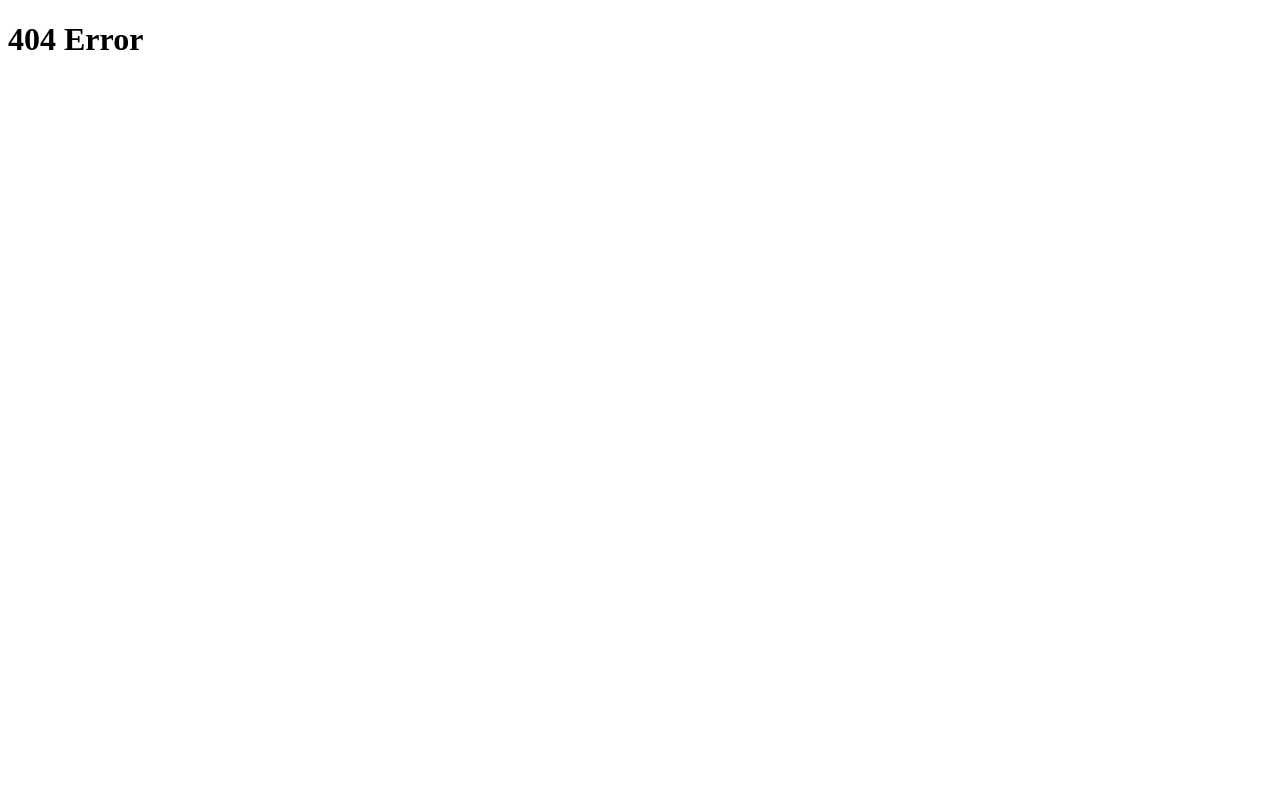
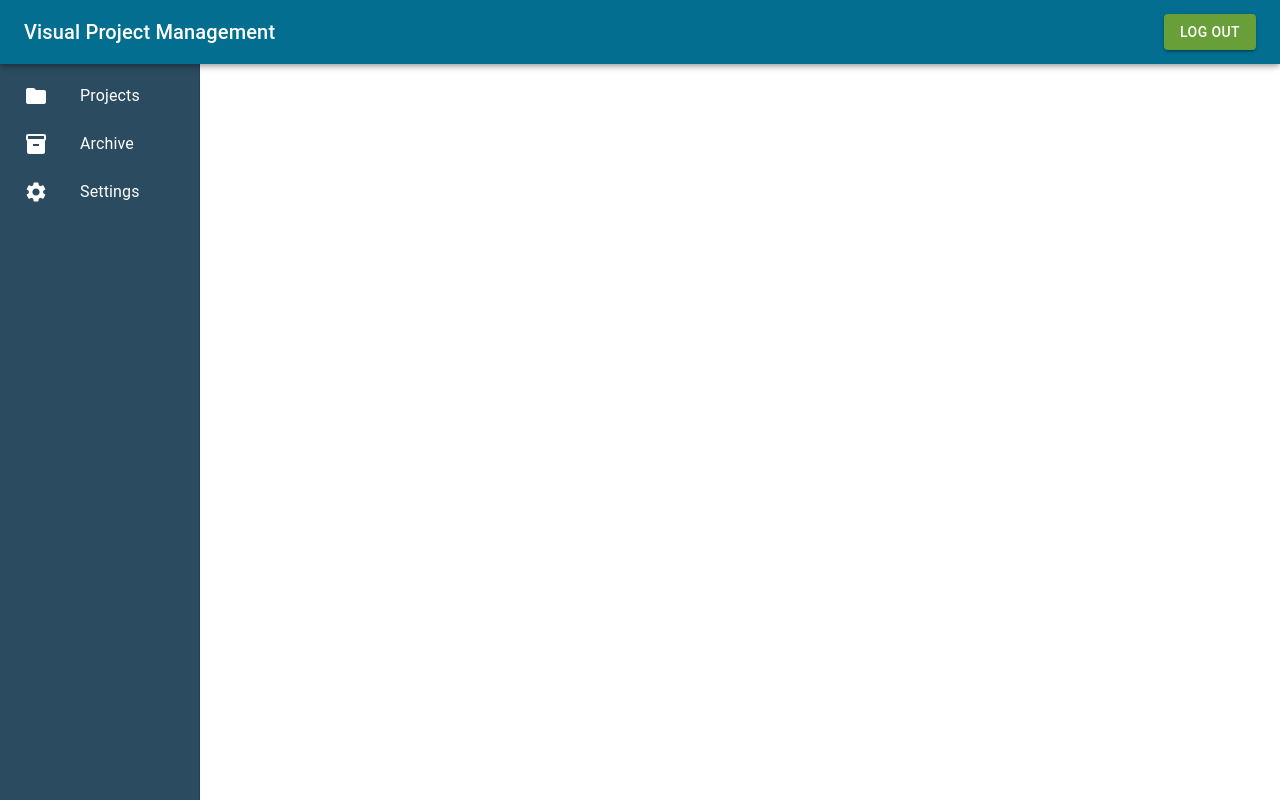
Before and after one commit to jingrentay/CPTS423, a React (Create React App) app in the folder VPMApp/client/: page /archive in a window 1280 px wide. Built offline with nearby package versions, Linux system fonts and the light colour scheme.

Commit message:
Added a link for Archive page

```diff
--- a/VPMApp/client/src/App.js
+++ b/VPMApp/client/src/App.js
@@ -2,6 +2,7 @@ import React from 'react'
 import { BrowserRouter, Routes, Route } from 'react-router-dom'
 import LoginPage from './pages/LoginPage'
 import ProjectHomePage from './pages/ProjectHomePage'
+import ArchivePage from './pages/ArchivePage'
 import ErrorPage from './pages/ErrorPage'
 
 const App = () => {
@@ -10,6 +11,7 @@ const App = () => {
             <Routes>
                 <Route path="/" element={<LoginPage />}/>
                 <Route path="projects" element={<ProjectHomePage />}/>
+                <Route path="/archive" element={<ArchivePage />}/>
                 <Route path="*" element={<ErrorPage />}/>
             </Routes>
         </BrowserRouter>
--- a/VPMApp/client/src/components/Sidebar.js
+++ b/VPMApp/client/src/components/Sidebar.js
@@ -16,7 +16,7 @@ const Sidebar = () => {
                     </ListItemButton>
                 </ListItem>
                 <ListItem key="Projects" disablePadding >
-                    <ListItemButton>
+                    <ListItemButton component={Link} to="/archive">
                         <ListItemIcon sx={{ ml: 1, color: 'white' }}> <InventoryIcon/> </ListItemIcon>
                         <ListItemText sx={{ color: 'white' }}> Archive </ListItemText>
                     </ListItemButton>
--- /dev/null
+++ b/VPMApp/client/src/pages/ArchivePage.js
@@ -0,0 +1,12 @@
+import React from 'react'
+import Navigation from '../components/Navigation'
+
+const ArchivePage = () => {
+    return (
+        <div>
+            <Navigation/>
+        </div>
+    );
+}
+
+export default ArchivePage;
```
